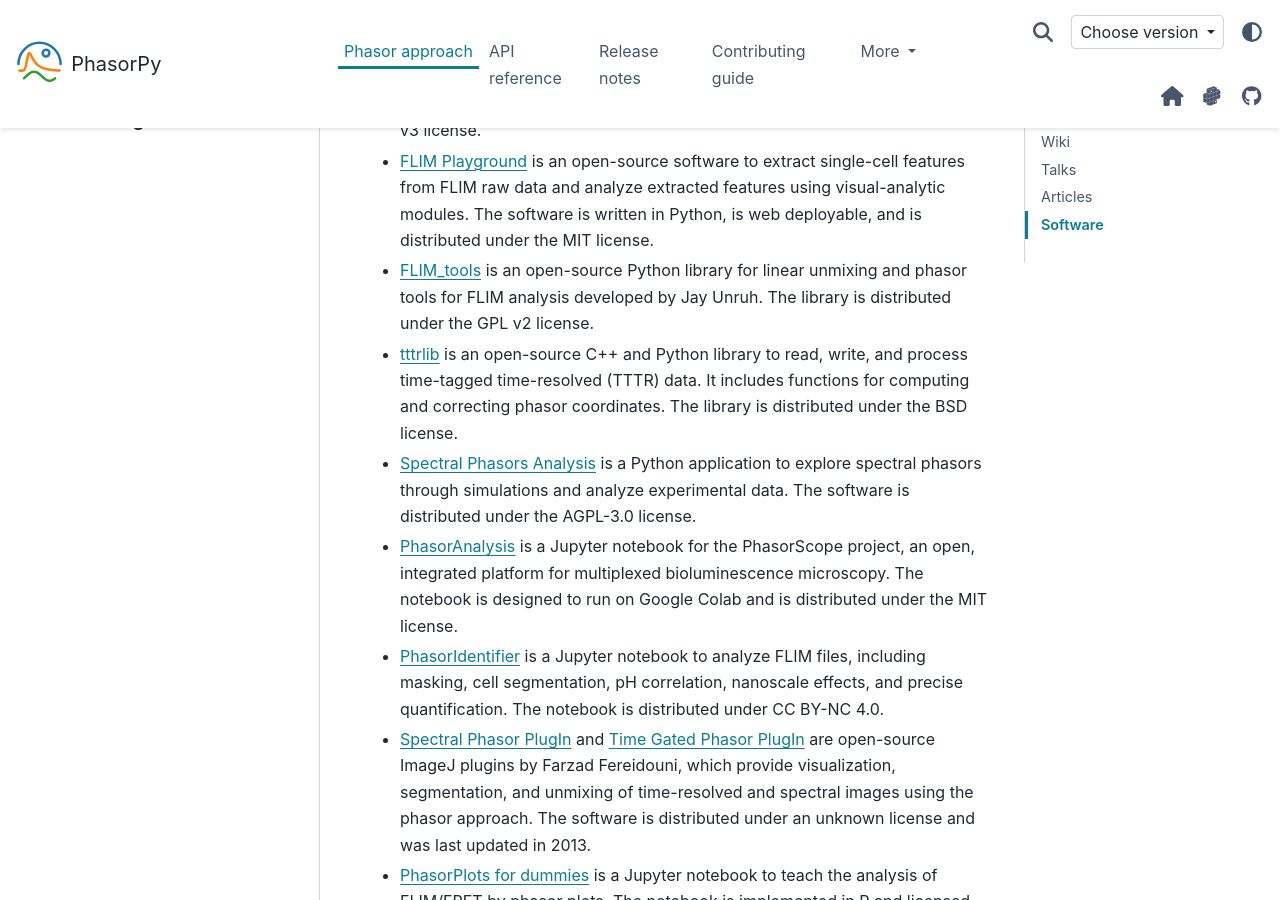
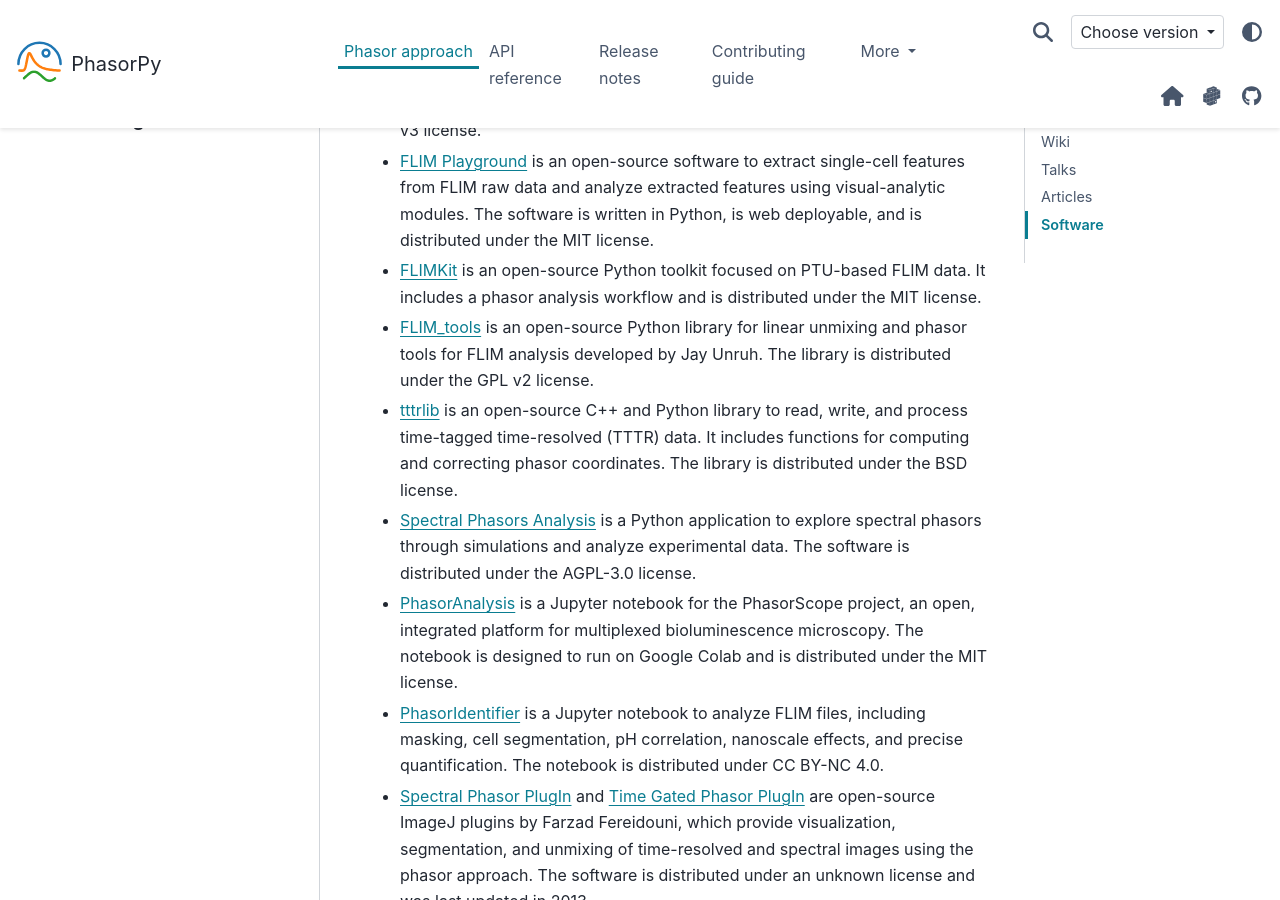
Before and after one commit to phasorpy/phasorpy, a Sphinx documentation site: the page built from docs/phasor_approach.rst, in a window 1280 px wide and 900 px high, scrolled down 4006 px. Built offline with Sphinx 7.4.7 and the PyData theme 0.15.4, drawn with Linux system fonts in a browser that asks for light colours; pages that are not in the unit, such as notebooks, are missing from menus.

Commit message:
Mention FLIMKit software (#356)

```diff
--- a/docs/phasor_approach.rst
+++ b/docs/phasor_approach.rst
@@ -156,6 +156,7 @@
    * - **Desktop**
      - :ref:`SimFCS <simfcs>`:sup:`3,4`,
        :ref:`FLIM Playground <flim_playground>`:sup:`1`,
+       :ref:`FLIMKit <flimkit>`:sup:`1`,
        :ref:`FLUTE <flute>`,
        :ref:`FLIMPA <flimpa>`,
        :ref:`GSLab <gslab>`,
@@ -316,6 +317,13 @@
   raw data and analyze extracted features using visual-analytic modules.
   The software is written in Python, is web deployable, and is distributed
   under the MIT license.
+
+-
+  .. _flimkit:
+
+  `FLIMKit <https://github.com/alex1075/FLIMKit>`__
+  is an open-source Python toolkit focused on PTU-based FLIM data. It includes
+  a phasor analysis workflow and is distributed under the MIT license.
 
 -
   .. _flim_tools:
```
